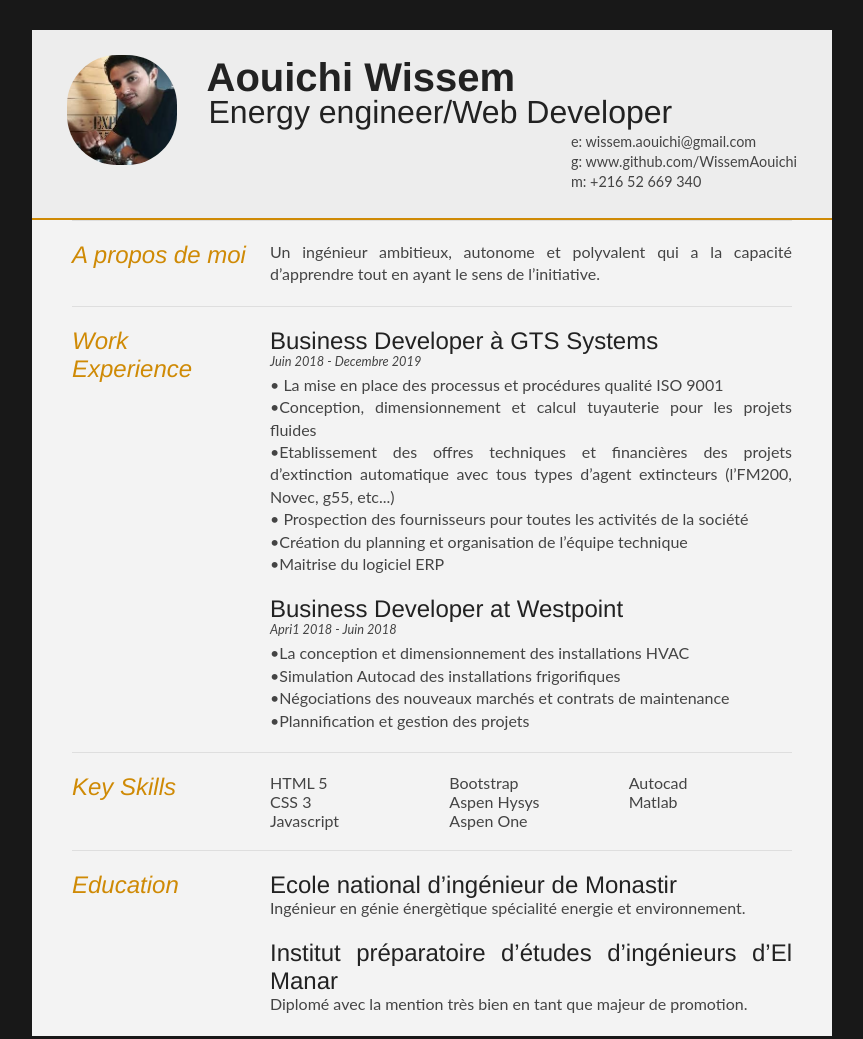
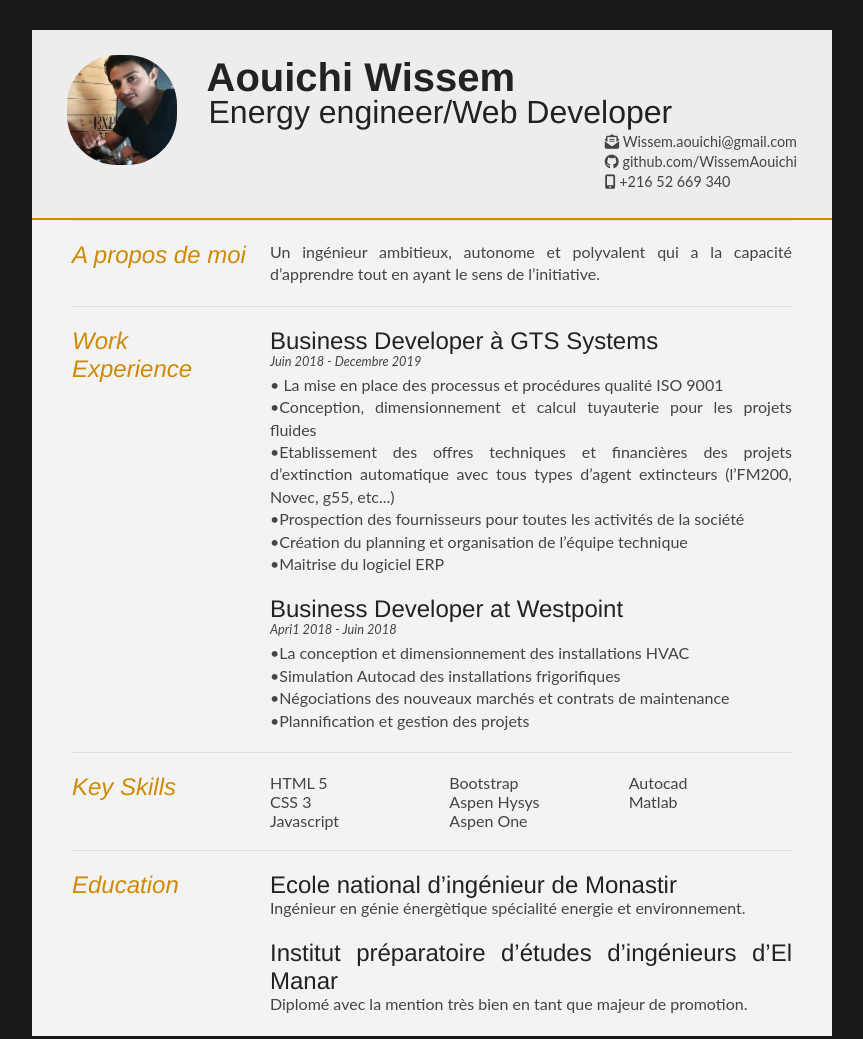
Before and after one commit to WissemAouichi/CV, a plain HTML site: page index.html in a window 1280 px wide. Shown: the whole page, without its empty margins (208-1071 px from the left). Drawn offline with Linux system fonts and the light colour scheme; files whose address does not match are found by name.

Commit message:
Update index.html

```diff
--- a/index.html
+++ b/index.html
@@ -8,6 +8,7 @@
 <meta charset="UTF-8">
 
 <link type="text/css" rel="stylesheet" href="style.css">
+<script src="https://kit.fontawesome.com/7565d787a3.js" crossorigin="anonymous"></script>
 
 </head>
 <body id="top">
@@ -24,9 +25,9 @@
 
 		<div id="contactDetails">
 			<ul>
-				<li>e: <a href="mailto:wissem.aouichi@gmail.com" target="_blank">wissem.aouichi@gmail.com</a></li>
-				<li>g: <a href="http://www.github.com/WissemAouichi">www.github.com/WissemAouichi</a></li>
-				<li>m: +216 52 669 340</li>
+				<li><i class="fas fa-envelope-open-text"></i> <a href="mailto:wissem.aouichi@gmail.com" target="_blank">Wissem.aouichi@gmail.com</a></li>
+				<li><i class="fab fa-github"></i> <a href="http://www.github.com/WissemAouichi">github.com/WissemAouichi</a></li>
+				<li><i class="fas fa-mobile-alt"></i> +216 52 669 340</li>
 			</ul>
 		</div>
 		<div class="clear"></div>
@@ -59,7 +60,7 @@
 					<p>• La mise en place des processus et procédures qualité ISO 9001 <br>
 						•Conception, dimensionnement et calcul tuyauterie pour les projets fluides <br>
 						•Etablissement des offres techniques et financières des projets d’extinction automatique avec tous types d’agent extincteurs (l’FM200, Novec, g55, etc...) <br>
-						• Prospection des fournisseurs pour toutes les activités de la société <br>
+						•Prospection des fournisseurs pour toutes les activités de la société <br>
 						•Création du planning et organisation de l’équipe technique <br>
 						•Maitrise du logiciel ERP</p>
 				</article>
```
